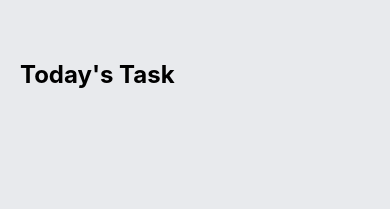
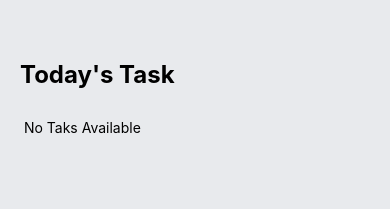
Before and after one commit to iadwait/React-Native---TODO-List-App, a React Native app: screen / in a window 390 px wide. Shown: the top 209 px of the page. Built offline with nearby package versions, Linux system fonts and the light colour scheme.

Commit message:
Worked on Complete Task

```diff
--- a/App.js
+++ b/App.js
@@ -1,4 +1,4 @@
-import { KeyboardAvoidingView, Platform, StyleSheet, Text, TextInput, TouchableOpacity, View } from 'react-native';
+import { Keyboard, KeyboardAvoidingView, Platform, StyleSheet, Text, TextInput, TouchableOpacity, View } from 'react-native';
 import Task from './src/components/Tasks'
 import React, {useState} from 'react'
 
@@ -8,9 +8,16 @@
   const [taskItems, setTaskItems] = useState([]);
 
   const handleAddTask = () => {
+    Keyboard.dismiss()
     console.log(task)
     setTaskItems([...taskItems, task])
     setTask(null)
+  }
+
+  const completeTask = (index) => {
+    let itemsCopy = [...taskItems]
+    itemsCopy.splice(index, 1)
+    setTaskItems(itemsCopy);
   }
 
   return (
@@ -22,9 +29,19 @@
         {/* Tasks View */}
         <View style={styles.items}>
           {
-            taskItems.map((item, index) => {
-              return <Task key={index} text={item} />
-            })
+            taskItems.length > 0 ? (
+              taskItems.map((item, index) => {
+                return (
+                  <TouchableOpacity key={index} onPress={() => completeTask(index)}>
+                    <Task text={item} />
+                  </TouchableOpacity>
+                )
+              })
+            ) : (
+               (
+                <Text> No Taks Available </Text>
+              )
+            )
           }
         </View>
       </View>
@@ -60,7 +77,7 @@
     fontWeight: 'bold'
   },
   items: {
-    marginTop: 30
+    marginTop: 30,
   },
   writeTaskWrapper: {
     flex: 1,
```
